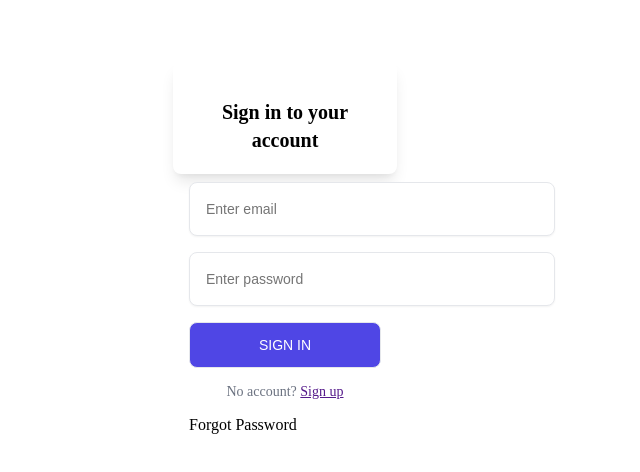
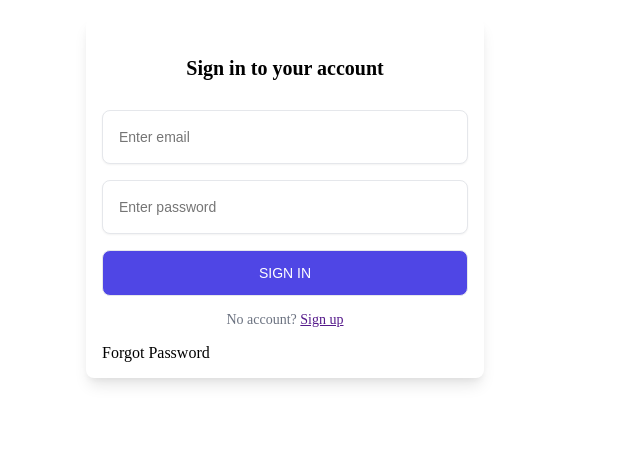
Before and after one commit to Kajal-110/Demo, a plain HTML site: page index.html in a window 1280 px wide. Shown: the part 282-754 px from the top of the page, without its empty margins (355-995 px from the left). Drawn offline with Linux system fonts and the light colour scheme.

Commit message:
Update css1

```diff
--- a/index.html
+++ b/index.html
@@ -70,13 +70,10 @@
   text-decoration: underline;
 }
 .form{
- position: fixed;
-  inset: 0px;
-  width: 12rem;
-  height: 5rem;
-  max-width: 100vw;
-  max-height: 100dvh;
-  margin: auto;
+ max-width: fit-content;
+  margin-left: auto;
+  margin-right: auto;
+margin-top:300px;
 }
     </style>
 </head>
```
